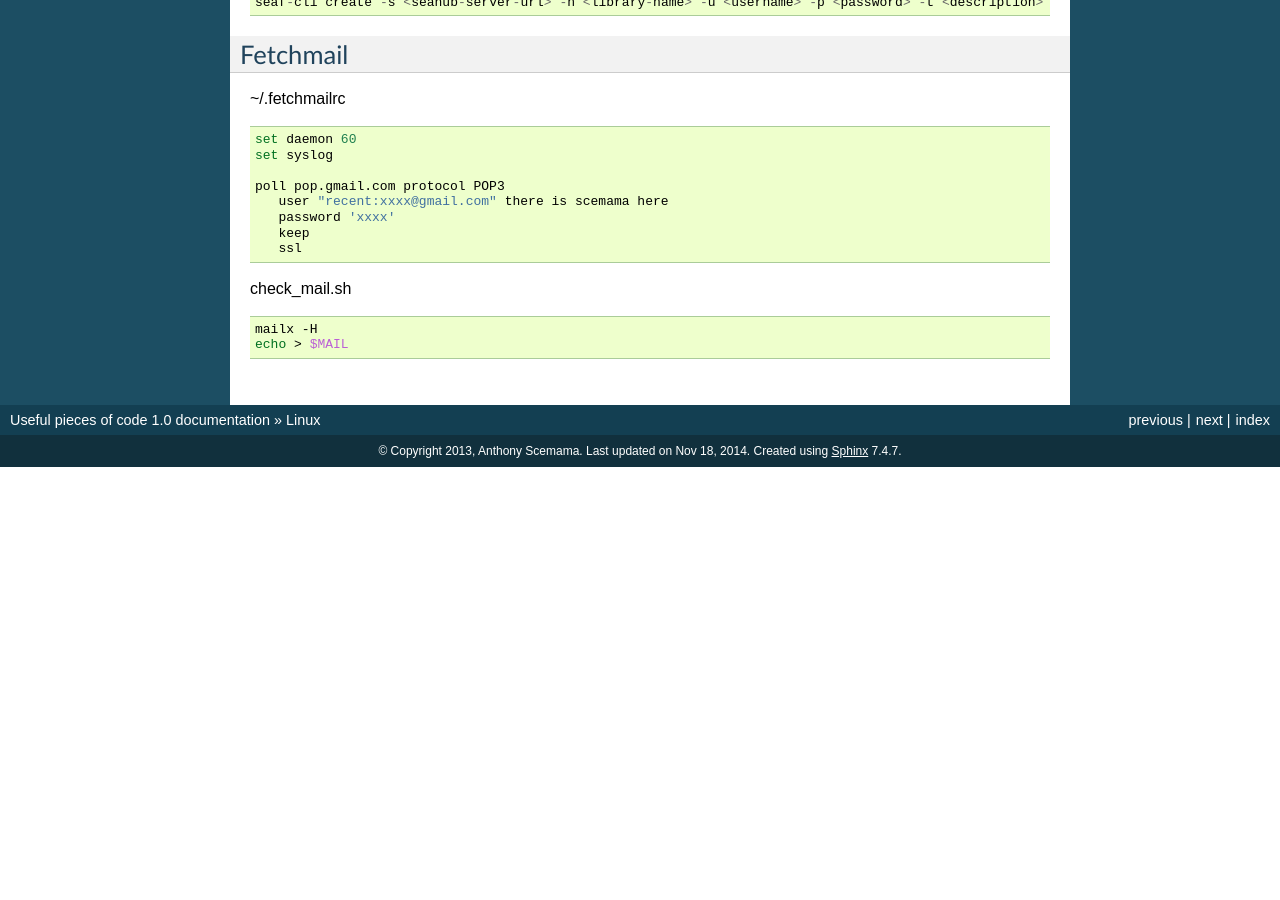
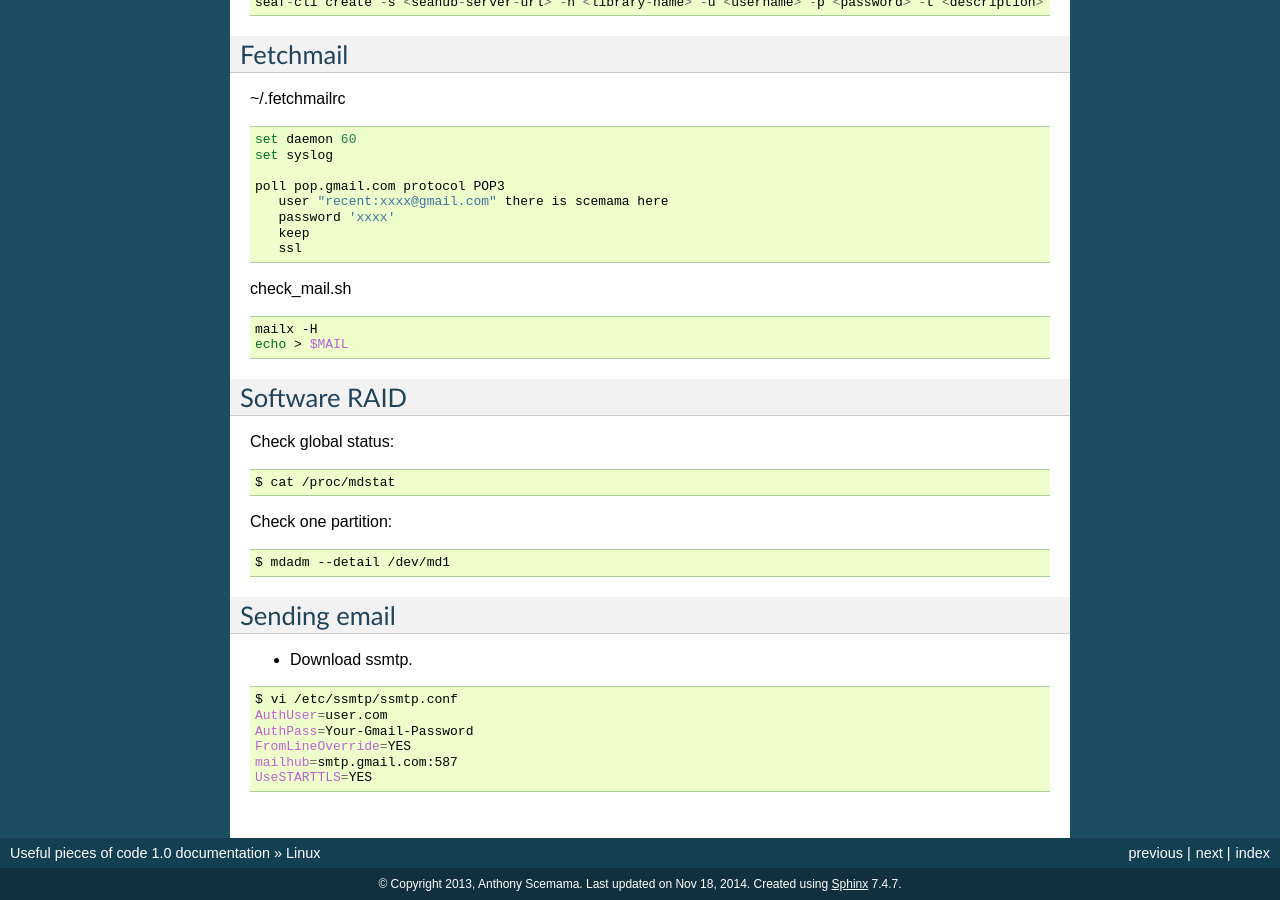
Before and after one commit to scemama/scemama.github.io, a Sphinx documentation site: the page built from code_source/source/linux.rst, in a window 1280 px wide and 900 px high, scrolled down 4259 px. Built offline with Sphinx 7.4.7, drawn with Linux system fonts in a browser that asks for light colours; formulas are drawn with MathJax 3; before the commit the page ends 4726 px from its top, so only the background shows below that; some of the changed text lies outside the part shown.

Commit message:
updated linux

```diff
--- a/code_source/source/linux.rst
+++ b/code_source/source/linux.rst
@@ -296,3 +296,28 @@ check_mail.sh
 
   mailx -H
   echo > $MAIL
+
+Software RAID
+=============
+
+Check global status::
+
+  $ cat /proc/mdstat
+
+Check one partition::
+
+  $ mdadm --detail /dev/md1
+
+Sending email
+=============
+
+* Download ssmtp.
+
+.. code-block:: bash
+
+  $ vi /etc/ssmtp/ssmtp.conf
+  AuthUser=user.com
+  AuthPass=Your-Gmail-Password
+  FromLineOverride=YES
+  mailhub=smtp.gmail.com:587
+  UseSTARTTLS=YES
```
